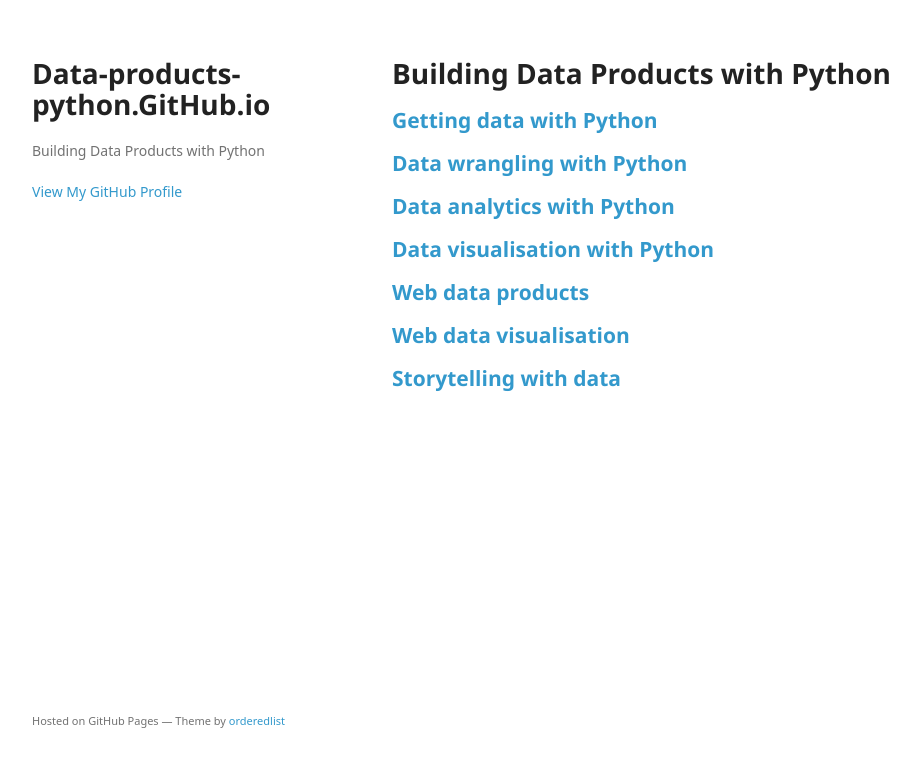
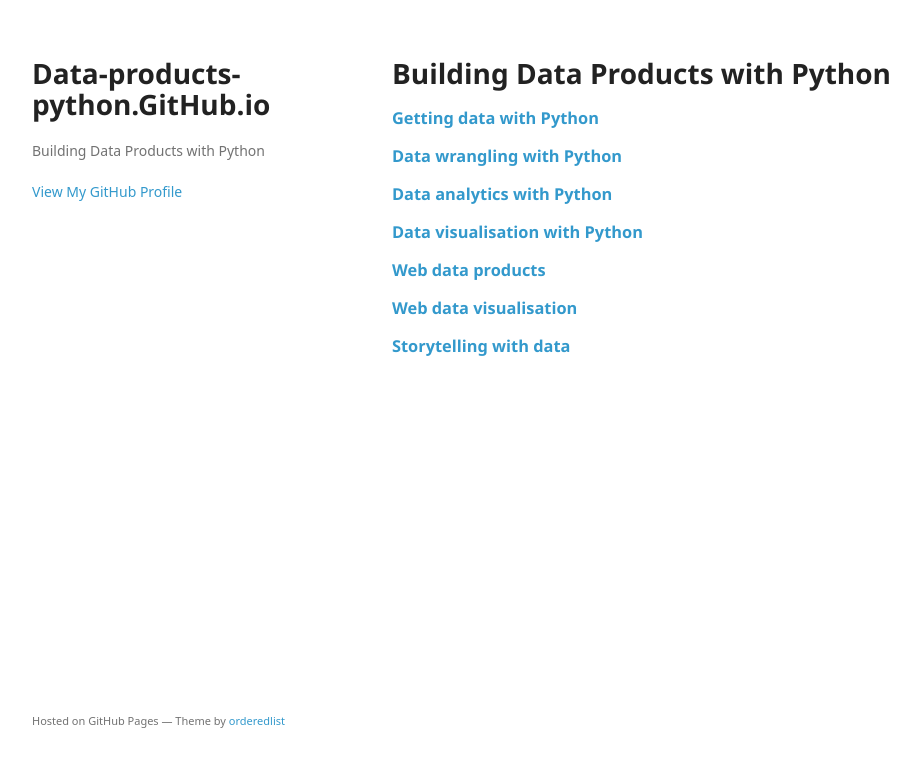
Before and after one commit to data-products-python/data-products-python.github.io, a plain HTML site: page index.html in a window 1280 px wide. Shown: the whole page, without its empty margins (178-1098 px from the left). Drawn offline with Linux system fonts and the light colour scheme; a web font is replaced by a local one.

Commit message:
Replace master branch with page content via GitHub

```diff
--- a/index.html
+++ b/index.html
@@ -26,33 +26,33 @@
         <h1>
 <a id="building-data-products-with-python" class="anchor" href="#building-data-products-with-python" aria-hidden="true"><span aria-hidden="true" class="octicon octicon-link"></span></a>Building Data Products with Python</h1>
 
-<h2>
+<h3>
 <a id="getting-data-with-python" class="anchor" href="#getting-data-with-python" aria-hidden="true"><span aria-hidden="true" class="octicon octicon-link"></span></a><a href="https://github.com/data-products-python/getting-data-python/blob/master/README.md">Getting data with Python</a>
-</h2>
+</h3>
 
-<h2>
+<h3>
 <a id="data-wrangling-with-python" class="anchor" href="#data-wrangling-with-python" aria-hidden="true"><span aria-hidden="true" class="octicon octicon-link"></span></a><a href="https://github.com/data-products-python/data-wrangling-python/blob/master/README.md">Data wrangling with Python</a>
-</h2>
+</h3>
 
-<h2>
+<h3>
 <a id="data-analytics-with-python" class="anchor" href="#data-analytics-with-python" aria-hidden="true"><span aria-hidden="true" class="octicon octicon-link"></span></a><a href="https://github.com/data-products-python/data-analytics-python/blob/master/README.md">Data analytics with Python</a>
-</h2>
+</h3>
 
-<h2>
+<h3>
 <a id="data-visualisation-with-python" class="anchor" href="#data-visualisation-with-python" aria-hidden="true"><span aria-hidden="true" class="octicon octicon-link"></span></a><a href="https://github.com/data-products-python/data-visualisation-python/blob/master/README.md">Data visualisation with Python</a>
-</h2>
+</h3>
 
-<h2>
+<h3>
 <a id="web-data-products" class="anchor" href="#web-data-products" aria-hidden="true"><span aria-hidden="true" class="octicon octicon-link"></span></a><a href="https://github.com/data-products-python/web-data-products/blob/master/README.md">Web data products</a>
-</h2>
+</h3>
 
-<h2>
+<h3>
 <a id="web-data-visualisation" class="anchor" href="#web-data-visualisation" aria-hidden="true"><span aria-hidden="true" class="octicon octicon-link"></span></a><a href="https://github.com/data-products-python/data-visualisation-web/blob/master/README.md">Web data visualisation</a>
-</h2>
+</h3>
 
-<h2>
+<h3>
 <a id="storytelling-with-data" class="anchor" href="#storytelling-with-data" aria-hidden="true"><span aria-hidden="true" class="octicon octicon-link"></span></a><a href="https://github.com/data-products-python/storytelling-data/blob/master/README.md">Storytelling with data</a>
-</h2>
+</h3>
       </section>
       <footer>
         <p><small>Hosted on GitHub Pages &mdash; Theme by <a href="https://github.com/orderedlist">orderedlist</a></small></p>
--- a/params.json
+++ b/params.json
@@ -1,6 +1,6 @@
 {
   "name": "Data-products-python.GitHub.io",
   "tagline": "Building Data Products with Python",
-  "body": "# Building Data Products with Python  \r\n\r\n## [Getting data with Python](https://github.com/data-products-python/getting-data-python/blob/master/README.md)  \r\n\r\n## [Data wrangling with Python](https://github.com/data-products-python/data-wrangling-python/blob/master/README.md)  \r\n\r\n## [Data analytics with Python](https://github.com/data-products-python/data-analytics-python/blob/master/README.md)  \r\n\r\n## [Data visualisation with Python](https://github.com/data-products-python/data-visualisation-python/blob/master/README.md)  \r\n\r\n## [Web data products](https://github.com/data-products-python/web-data-products/blob/master/README.md)  \r\n\r\n## [Web data visualisation](https://github.com/data-products-python/data-visualisation-web/blob/master/README.md) \r\n\r\n## [Storytelling with data](https://github.com/data-products-python/storytelling-data/blob/master/README.md)  \r\n\r\n\r\n\r\n",
+  "body": "# Building Data Products with Python  \r\n\r\n### [Getting data with Python](https://github.com/data-products-python/getting-data-python/blob/master/README.md)  \r\n\r\n### [Data wrangling with Python](https://github.com/data-products-python/data-wrangling-python/blob/master/README.md)  \r\n\r\n### [Data analytics with Python](https://github.com/data-products-python/data-analytics-python/blob/master/README.md)  \r\n\r\n### [Data visualisation with Python](https://github.com/data-products-python/data-visualisation-python/blob/master/README.md)  \r\n\r\n### [Web data products](https://github.com/data-products-python/web-data-products/blob/master/README.md)  \r\n\r\n### [Web data visualisation](https://github.com/data-products-python/data-visualisation-web/blob/master/README.md) \r\n\r\n### [Storytelling with data](https://github.com/data-products-python/storytelling-data/blob/master/README.md)  \r\n\r\n\r\n\r\n",
   "note": "Don't delete this file! It's used internally to help with page regeneration."
 }
```
